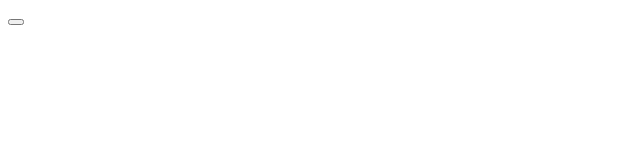
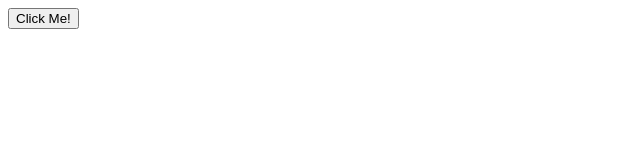
Before and after one commit to AdelManseur/html, a plain HTML site: page maktaba.html in a window 1280 px wide. Shown: the whole page, without its empty margins (0-640 px from the left). Drawn offline with Linux system fonts and the light colour scheme.

Commit message:
Add innerHTML to button

```diff
--- a/maktaba.html
+++ b/maktaba.html
@@ -6,6 +6,6 @@
     <title>Document</title>
 </head>
 <body>
-    <button></button>
+    <button>Click Me!</button>
 </body>
 </html>
```
